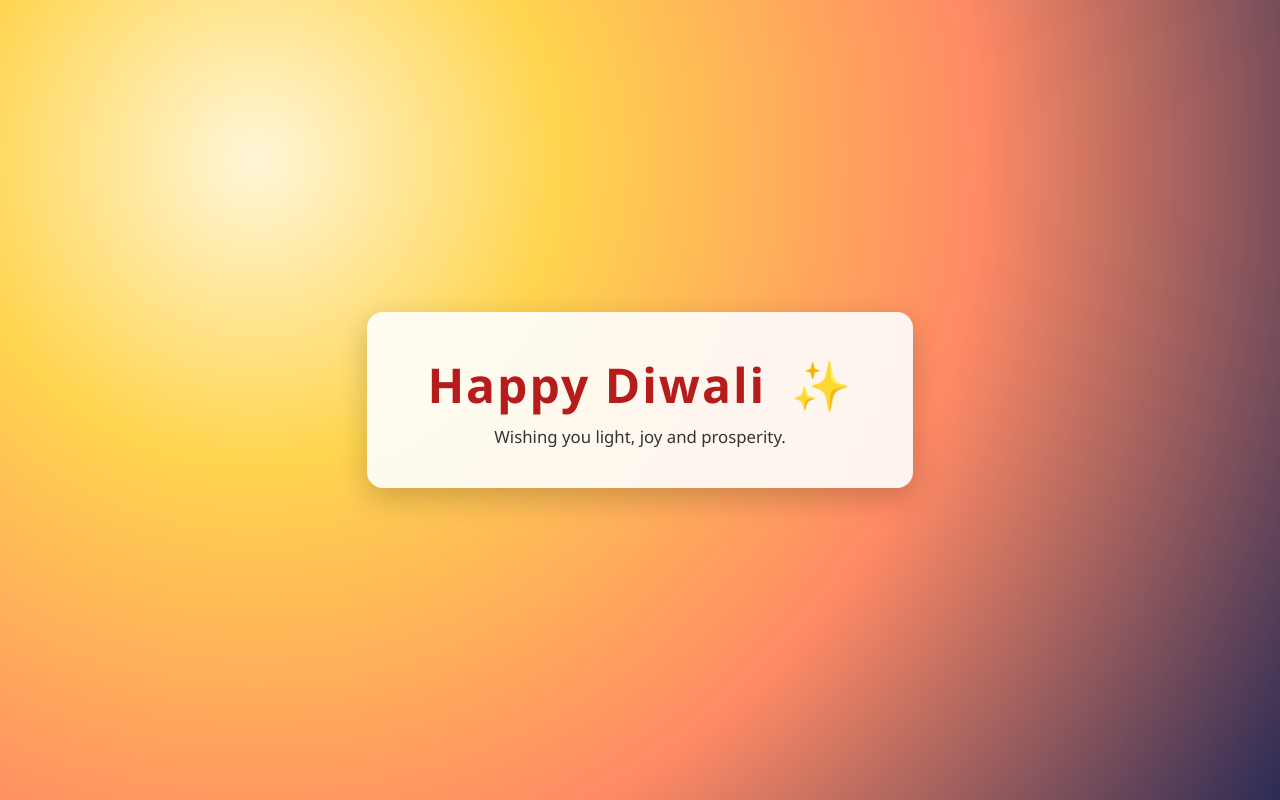
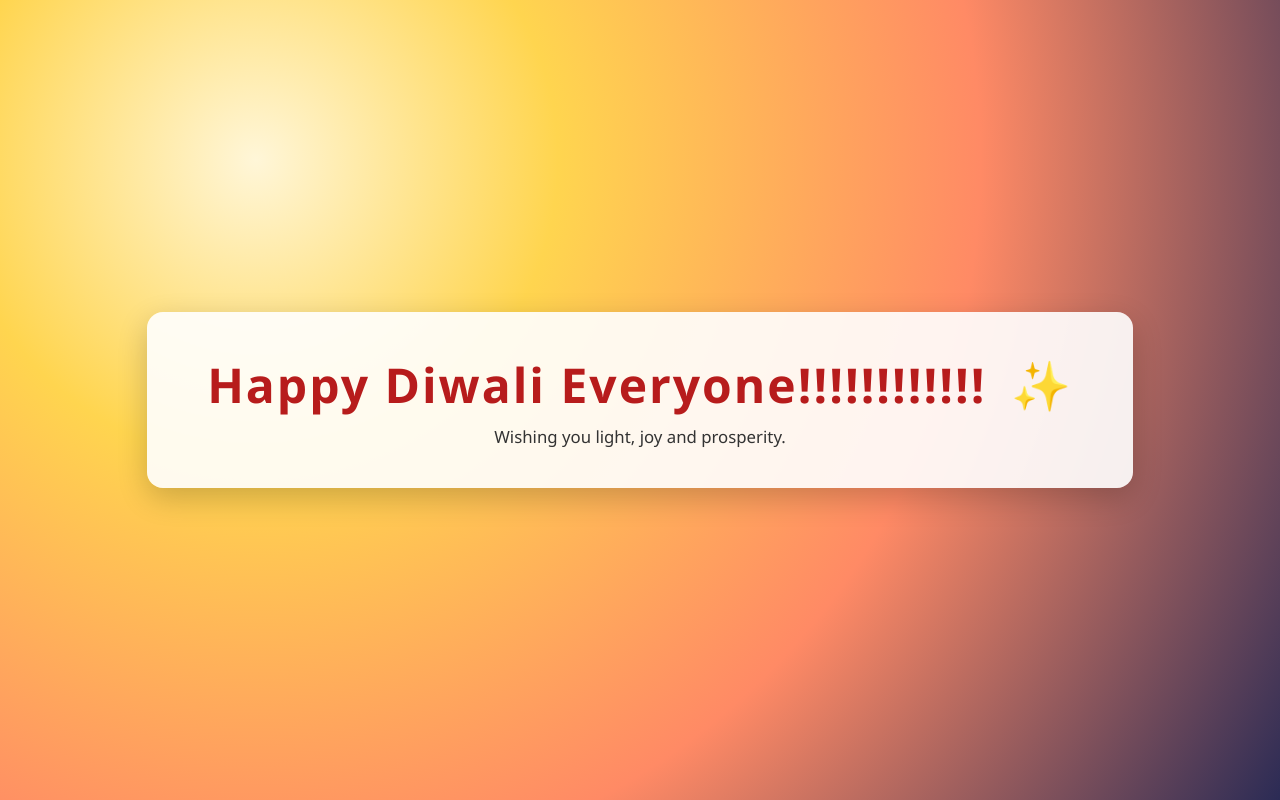
Before and after one commit to Vaishupatil16/practice, a plain HTML site: page index.html in a window 1280 px wide. Drawn offline with Linux system fonts and the light colour scheme.

Commit message:
Update index.html

```diff
--- a/index.html
+++ b/index.html
@@ -48,7 +48,7 @@
 </head>
 <body>
   <div class="card">
-    <h1>Happy Diwali <span class="sparkle">✨</span></h1>
+    <h1>Happy Diwali Everyone!!!!!!!!!!!! <span class="sparkle">✨</span></h1>
     <p>Wishing you light, joy and prosperity.</p>
   </div>
 </body>
```
